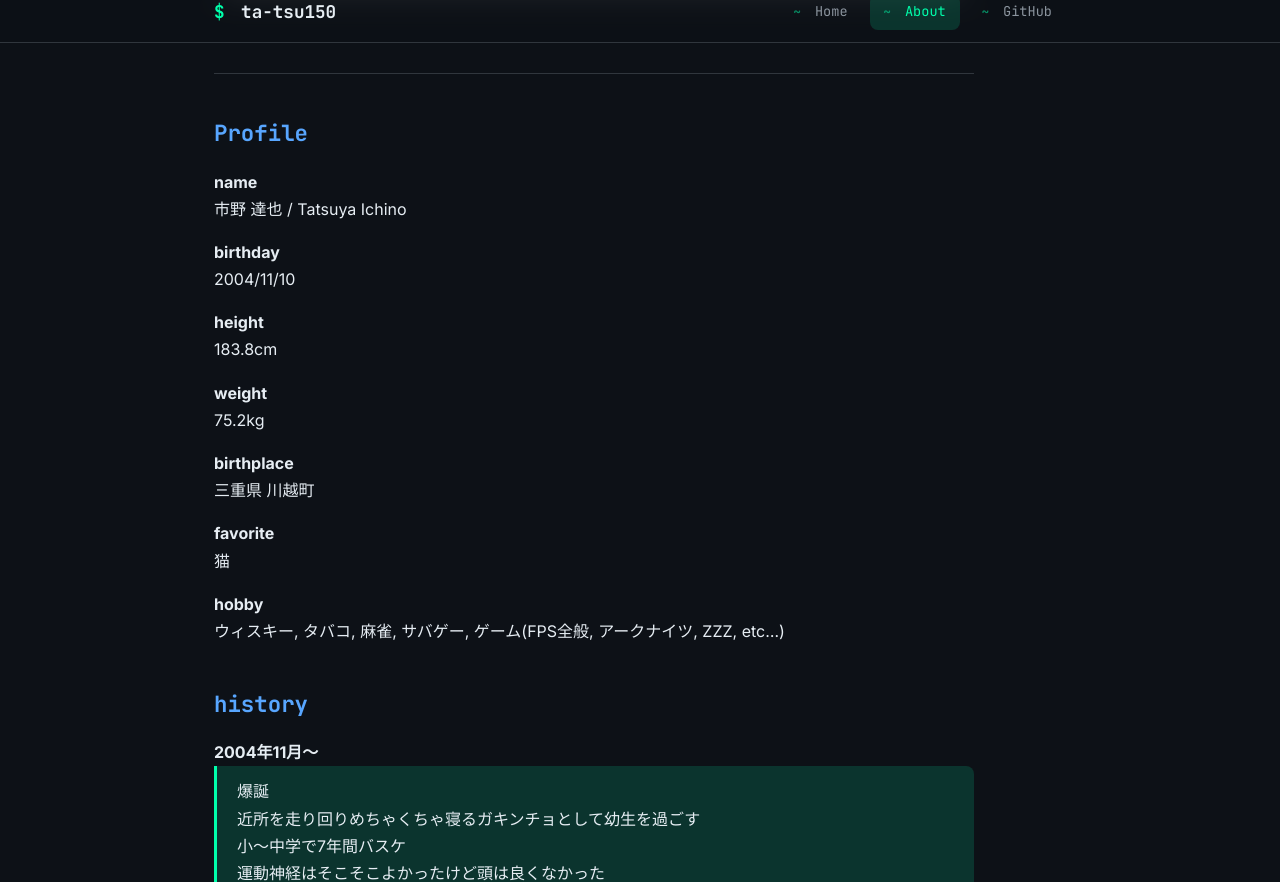
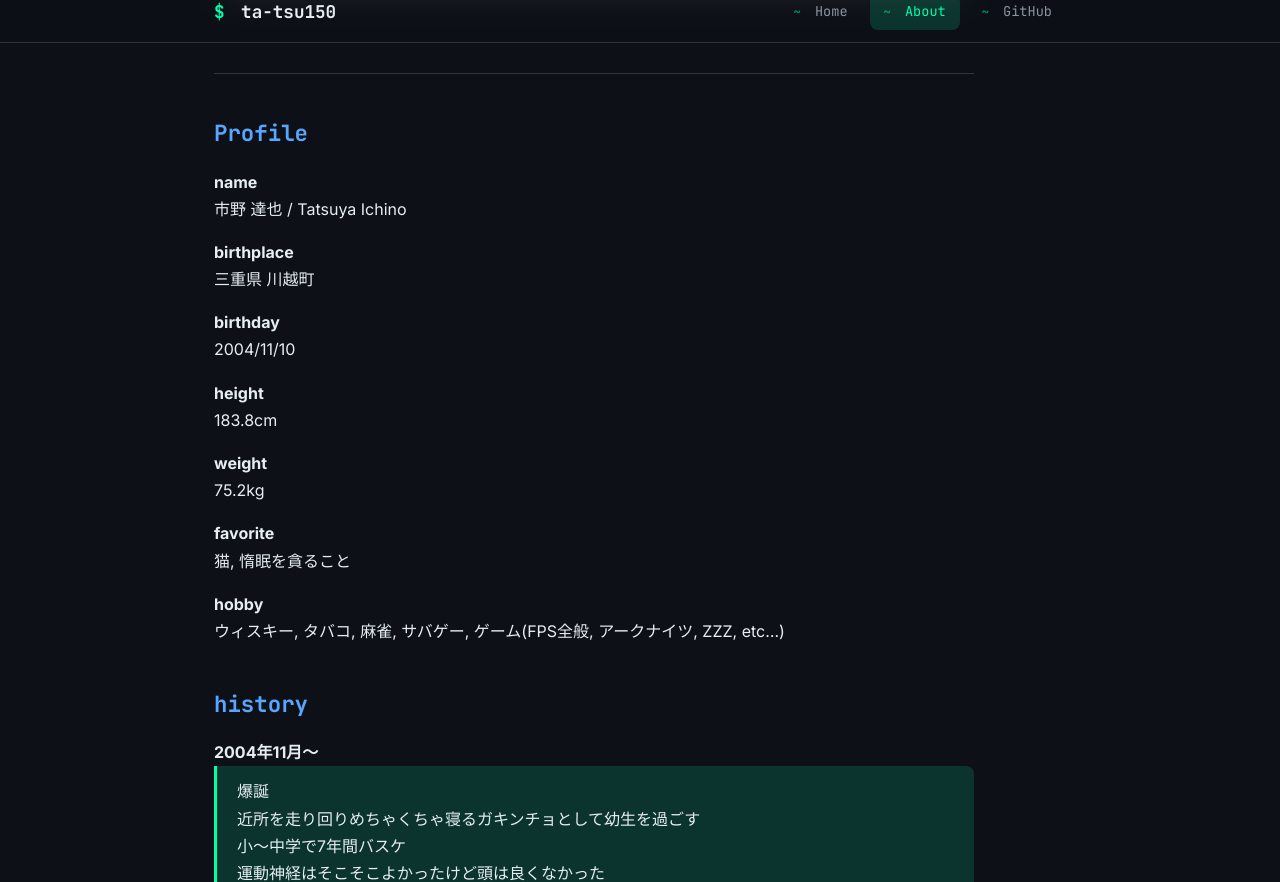
Before and after one commit to ta-tsu150/ta-tsu150.github.io, a Jekyll site: the page built from about.md, in a window 1280 px wide and 900 px high, scrolled down 645 px, cut to the strip 18-900 px from the top of the window. Built offline with Jekyll 4.4.1, drawn with Linux system fonts in a browser that asks for light colours.

Commit message:
about fix

```diff
--- a/about.md
+++ b/about.md
@@ -34,11 +37,8 @@ title: About
 #### weight
 75.2kg
 
-#### birthplace
-三重県 川越町
-
 #### favorite
-猫
+猫, 惰眠を貪ること
 
 #### hobby
 ウィスキー, タバコ, 麻雀, サバゲー, ゲーム(FPS全般, アークナイツ, ZZZ, etc...)
```
Also changed, not shown: other parts of about.md (+3 -0 lines).
